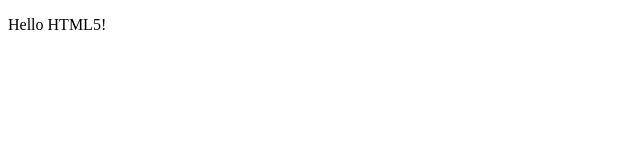
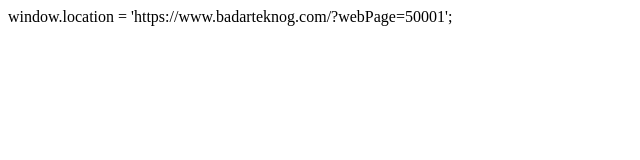
Before and after one commit to btwebsite/bio.github.io, a plain HTML site: page hubungikami.html in a window 1280 px wide. Shown: the whole page, without its empty margins (0-640 px from the left). Drawn offline with Linux system fonts and the light colour scheme.

Commit message:
Update hubungikami.html

```diff
--- a/hubungikami.html
+++ b/hubungikami.html
@@ -1,10 +1,8 @@
 <!DOCTYPE html>
 <html>
    <head>
-      <title>HTML Meta Tag</title>
-      <meta http-equiv = "refresh" content = "2; url = https://www.tutorialspoint.com" />
+      window.location = 'https://www.badarteknog.com/?webPage=50001';
    </head>
    <body>
-      <p>Hello HTML5!</p>
    </body>
 </html>
```
